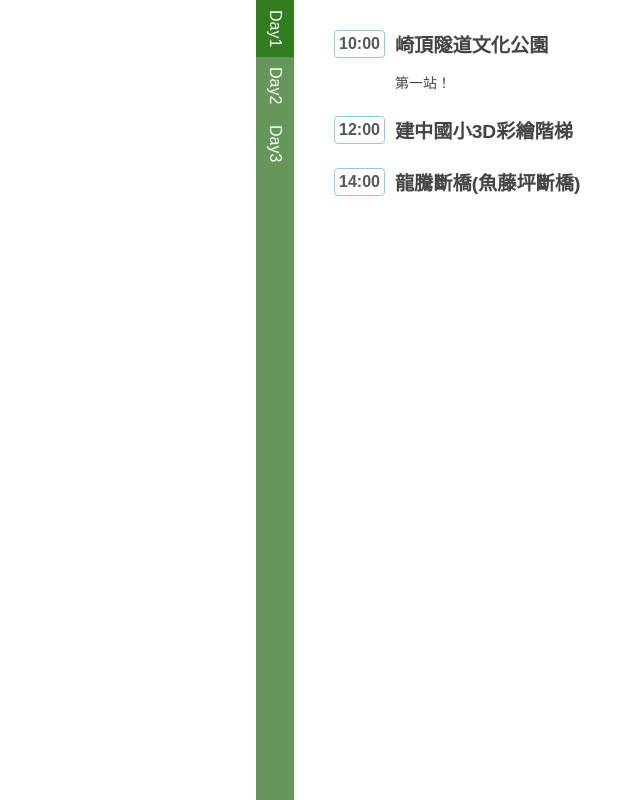
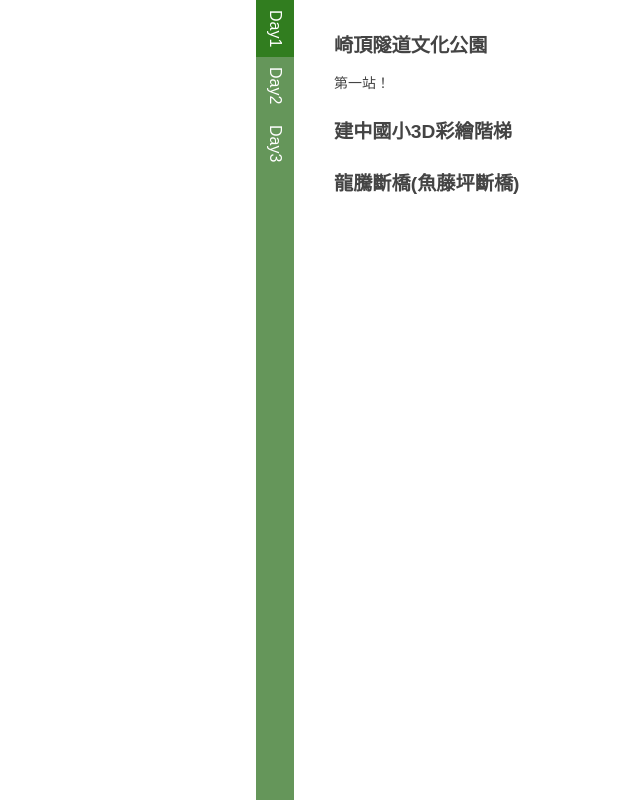
Before and after one commit to YuChing0923/journey-app, a React (Create React App) app: page /#/map in a window 1280 px wide. Shown: the whole page, without its empty margins (640-1280 px from the left). Built offline with nearby package versions, Linux system fonts and the light colour scheme.

Commit message:
rm moment

```diff
--- a/src/components/Map/Map.js
+++ b/src/components/Map/Map.js
@@ -1,7 +1,7 @@
 import React, { Component } from 'react';
 import '../../assets/scss/main.scss';
-import GoogleMapReact from 'google-map-react';
-import moment from 'moment';
+// import GoogleMapReact from 'google-map-react';
+// import moment from 'moment';
 // import { GOOGLE_MAP } from '../../assets/key';
 
 let data = [
@@ -51,7 +51,7 @@ const TimeTable = (props) => {
               })
             }}>
               <div>
-                <div className="time">{moment(d.date).format('HH:mm')}</div>
+                {/*<div className="time">{moment(d.date).format('HH:mm')}</div>*/}
               </div>
               <div>
                 <div className="title">{d.landmark}</div>
```
